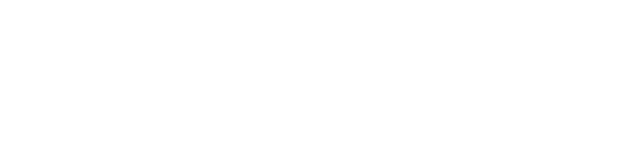
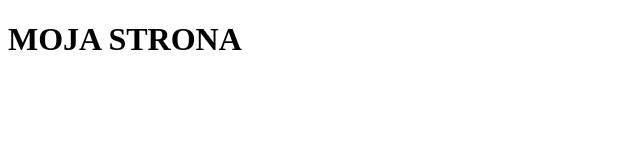
Before and after one commit to p3dro3ssa/zajecia, a plain HTML site: page index.html in a window 1280 px wide. Shown: the whole page, without its empty margins (0-640 px from the left). Drawn offline with Linux system fonts and the light colour scheme.

Commit message:
index.html h1

```diff
--- a/index.html
+++ b/index.html
@@ -5,5 +5,9 @@
     <meta name="viewport" content="width=device-width, initial-scale=1.0" />
     <title>Document</title>
   </head>
-  <body></body>
+  <body>
+    <header>
+      <h1>MOJA STRONA</h1>
+    </header>
+  </body>
 </html>
```
